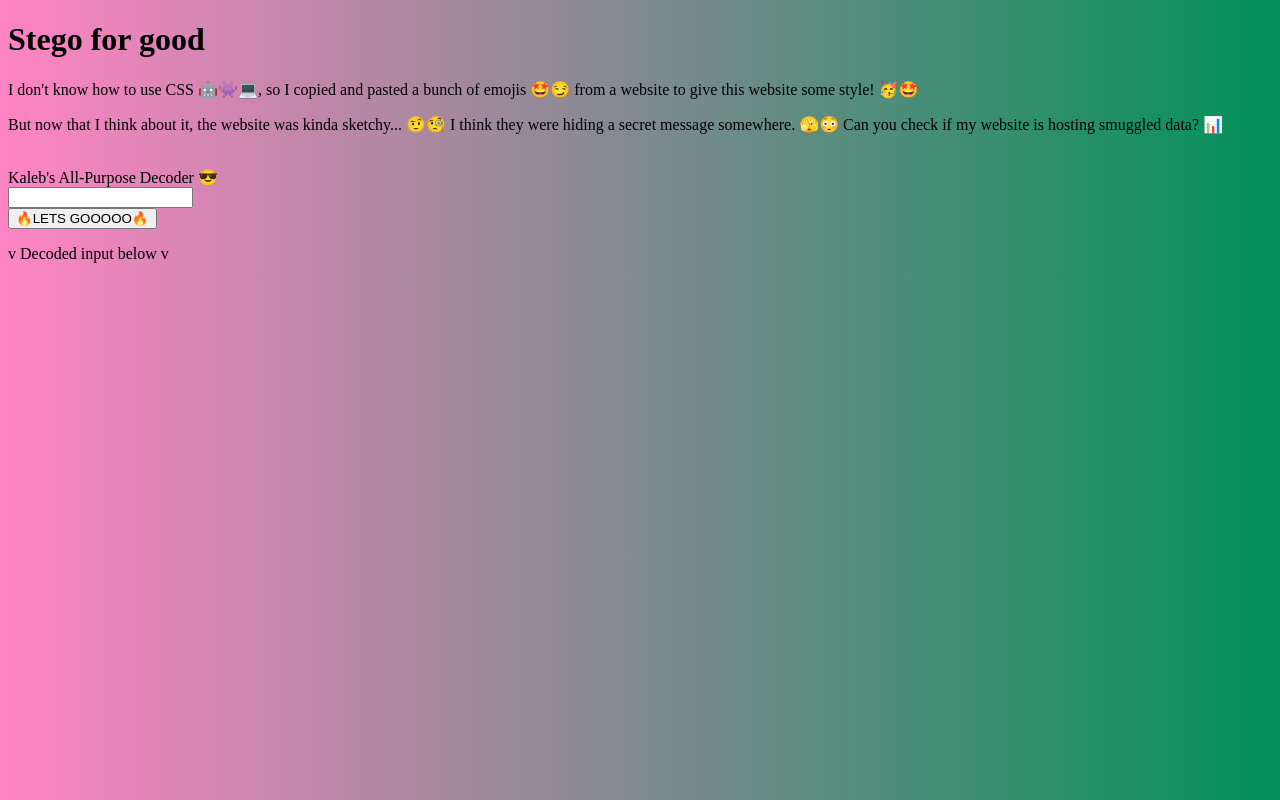
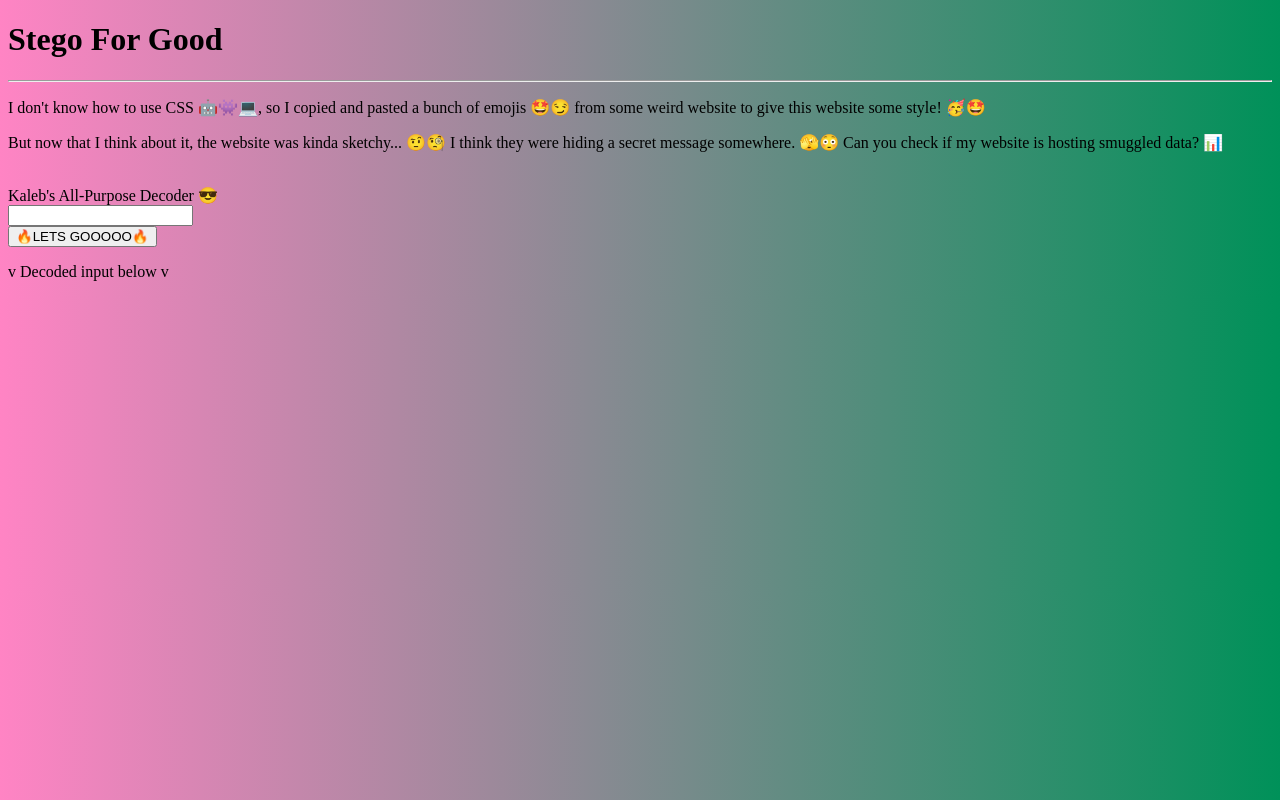
Before and after one commit to Kaleb-me/myCTF, a plain HTML site: page index.html in a window 1280 px wide. Drawn offline with Linux system fonts and the light colour scheme.

Commit message:
more style changes

```diff
--- a/index.html
+++ b/index.html
@@ -13,9 +13,10 @@
         </head>
 
         <body>
-            <h1>Stego for good</h1>
+            <h1>Stego For Good</h1>
+        <hr>
             <p>I don't know how to use CSS 🤖👾💻, so I copied and pasted
-                a bunch of emojis 🤩😏 from a website to give this website some style! 🥳🤩
+                a bunch of emojis 🤩😏 from some weird website to give this website some style! 🥳🤩
             </p>
             <p>But now that I think about it, the website was kinda sketchy... 🤨🧐 I think they were hiding a secret message somewhere. 🫣😳 Can you check if my website is hosting smuggled data? 📊</p>
            <form>
```
